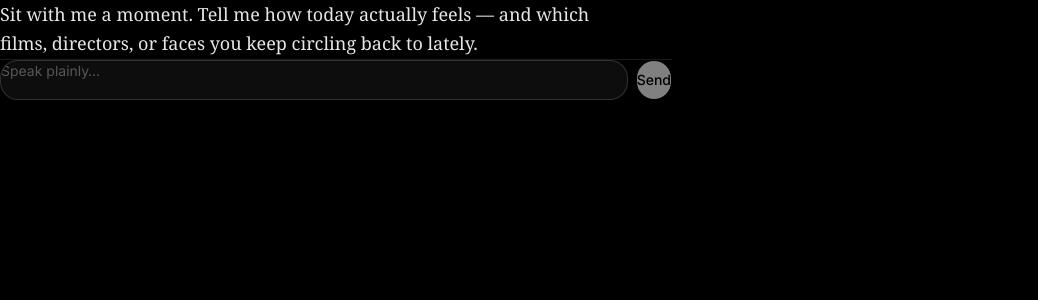
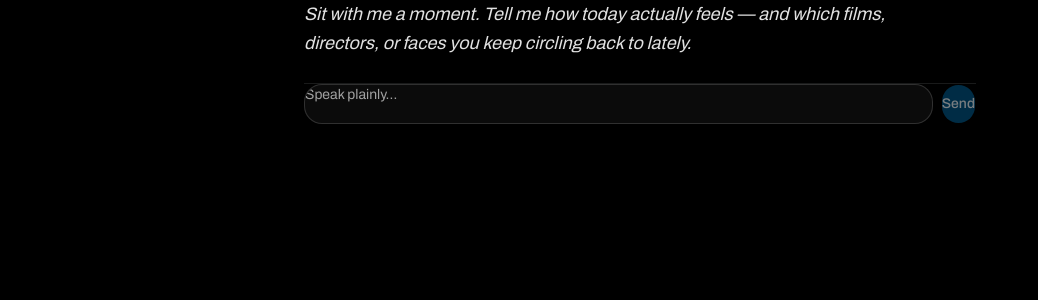
Before and after one commit to mite404/a24-puzzle, a Next.js app: page / in a window 1280 px wide. Shown: the top 300 px of the page, without its empty margins (0-1038 px from the left). Built offline with nearby package versions, Linux system fonts and the light colour scheme.

Commit message:
adjusting styling to match original intent

```diff
--- a/src/app/globals.css
+++ b/src/app/globals.css
@@ -42,6 +42,8 @@ a {
 @theme inline {
   --font-heading: var(--font-sans);
   --font-sans: var(--font-sans);
+  /* Oracle “voice” uses the same grotesque as the site, not system serif. */
+  --font-serif: var(--font-sans);
   --color-sidebar-ring: var(--sidebar-ring);
   --color-sidebar-border: var(--sidebar-border);
   --color-sidebar-accent-foreground: var(--sidebar-accent-foreground);
@@ -83,8 +85,6 @@ a {
 }
 
 :root {
-  --background: oklch(1 0 0);
-  --foreground: oklch(0.145 0 0);
   --card: oklch(1 0 0);
   --card-foreground: oklch(0.145 0 0);
   --popover: oklch(1 0 0);
@@ -115,10 +115,13 @@ a {
   --sidebar-accent-foreground: oklch(0.205 0 0);
   --sidebar-border: oklch(0.922 0 0);
   --sidebar-ring: oklch(0.708 0 0);
+  --background: oklch(1 0 0);
+  --foreground: oklch(0.145 0 0);
 }
 
 .dark {
-  --background: oklch(0.145 0 0);
+  /* A24 canvas: true black, not elevated gray */
+  --background: oklch(0 0 0);
   --foreground: oklch(0.985 0 0);
   --card: oklch(0.205 0 0);
   --card-foreground: oklch(0.985 0 0);
--- a/src/app/layout.tsx
+++ b/src/app/layout.tsx
@@ -1,18 +1,12 @@
 import type { Metadata } from "next";
-import { Geist, Geist_Mono, Inter } from "next/font/google";
+import { Archivo } from "next/font/google";
 import "./globals.css";
 import { cn } from "@/lib/utils";
 
-const inter = Inter({subsets:['latin'],variable:'--font-sans'});
-
-const geistSans = Geist({
-  variable: "--font-geist-sans",
+const archivo = Archivo({
   subsets: ["latin"],
-});
-
-const geistMono = Geist_Mono({
-  variable: "--font-geist-mono",
-  subsets: ["latin"],
+  variable: "--font-sans",
+  display: "swap",
 });
 
 export const metadata: Metadata = {
@@ -27,8 +21,12 @@ export default function RootLayout({
   children: React.ReactNode;
 }>) {
   return (
-    <html lang="en" className={cn(geistSans.variable, geistMono.variable, "font-sans", inter.variable)}>
-      <body>{children}</body>
+    <html
+      lang="en"
+      className={cn(archivo.variable, "dark font-sans")}
+      suppressHydrationWarning
+    >
+      <body className="min-h-dvh antialiased">{children}</body>
     </html>
   );
 }
--- /dev/null
+++ b/src/components/app-shell.tsx
@@ -0,0 +1,43 @@
+import { cn } from "@/lib/utils";
+
+interface AppShellProps {
+  children: React.ReactNode;
+  className?: string;
+  /** Center content vertically (intake chat). Games use default top-aligned flow. */
+  centered?: boolean;
+  /** Narrow column for conversation; games can pass a wider max width. */
+  maxWidth?: "chat" | "game" | "full";
+}
+
+const maxWidthClass = {
+  chat: "max-w-2xl",
+  game: "max-w-5xl",
+  full: "max-w-6xl",
+} as const;
+
+export function AppShell({
+  children,
+  className,
+  centered = false,
+  maxWidth = "chat",
+}: AppShellProps) {
+  return (
+    <div
+      className={cn(
+        "flex w-full flex-1 flex-col px-4 py-6 sm:px-6 sm:py-8",
+        centered && "items-center justify-center",
+        className,
+      )}
+    >
+      <div
+        className={cn(
+          "flex w-full flex-1 flex-col",
+          maxWidthClass[maxWidth],
+          centered && "h-[min(720px,90dvh)]",
+        )}
+      >
+        {children}
+      </div>
+    </div>
+  );
+}
--- a/src/components/end-screen.tsx
+++ b/src/components/end-screen.tsx
@@ -15,28 +15,24 @@ export function EndScreen({ scores, onRestart }: EndScreenProps) {
   const correct = scores.location + scores.crossword;
 
   return (
-    <div className="mx-auto flex h-full w-full max-w-xl flex-col items-center justify-center px-4 py-16 text-center">
-      <p className="font-mono text-xs uppercase tracking-[0.4em] text-white/40">
+    <div className="flex h-full w-full flex-col items-center justify-center text-center">
+      <p className="font-mono text-xs uppercase tracking-[0.4em] text-muted-foreground">
         Your tier
       </p>
-      <h1 className="mt-4 font-serif text-5xl font-medium text-white">
+      <h1 className="mt-4 text-5xl font-medium text-foreground">
         {tier.title}
       </h1>
-      <p className="mt-5 max-w-md font-serif text-lg italic leading-relaxed text-white/70">
+      <p className="mt-5 max-w-md text-lg italic leading-relaxed text-muted-foreground">
         {tier.blurb}
       </p>
 
-      <div className="mt-10 flex gap-8 font-mono text-xs uppercase tracking-widest text-white/50">
+      <div className="mt-10 flex gap-8 font-mono text-xs uppercase tracking-widest text-muted-foreground">
         <Stat label="Locations" value={`${scores.location}/${scores.locationTotal}`} />
         <Stat label="Crossword" value={`${scores.crossword}/${scores.crosswordTotal}`} />
         <Stat label="Overall" value={`${correct}/${total}`} />
       </div>
 
-      <Button
-        onClick={onRestart}
-        variant="outline"
-        className="mt-12 rounded-2xl border-white/20 bg-transparent px-6 text-white hover:bg-white/10 hover:text-white"
-      >
+      <Button onClick={onRestart} variant="outline" className="mt-12 px-6">
         Consult the oracle again
       </Button>
     </div>
@@ -46,8 +42,8 @@ export function EndScreen({ scores, onRestart }: EndScreenProps) {
 function Stat({ label, value }: { label: string; value: string }) {
   return (
     <div className="flex flex-col gap-1">
-      <span className="text-white/30">{label}</span>
-      <span className="text-base text-white/80">{value}</span>
+      <span className="text-muted-foreground/70">{label}</span>
+      <span className="text-base text-foreground/80">{value}</span>
     </div>
   );
 }
--- a/src/components/experience.tsx
+++ b/src/components/experience.tsx
@@ -13,6 +13,7 @@ import type {
   Phase,
   Scores,
 } from "@/lib/types";
+import { AppShell } from "@/components/app-shell";
 import { OracleChat } from "@/components/intake/oracle-chat";
 import { LocationQuiz } from "@/components/games/location-quiz";
 import { Crossword } from "@/components/games/crossword";
@@ -63,20 +64,32 @@ export function Experience() {
   }, []);
 
   return (
-    <main className="dark relative flex min-h-dvh flex-col bg-black text-white">
-      {phase === "intake" && <OracleChat onFinalize={handleFinalize} />}
+    <main className="relative flex min-h-dvh flex-col bg-background text-foreground">
+      {phase === "intake" && (
+        <AppShell centered maxWidth="chat">
+          <OracleChat onFinalize={handleFinalize} />
+        </AppShell>
+      )}
 
       {phase === "generating" && <Generating />}
 
       {phase === "locationQuiz" && payload && (
-        <LocationQuiz questions={payload.locations} onComplete={finishLocations} />
+        <AppShell maxWidth="game">
+          <LocationQuiz questions={payload.locations} onComplete={finishLocations} />
+        </AppShell>
       )}
 
       {phase === "crossword" && payload?.crossword && (
-        <Crossword layout={payload.crossword} onComplete={finishCrossword} />
+        <AppShell maxWidth="game">
+          <Crossword layout={payload.crossword} onComplete={finishCrossword} />
+        </AppShell>
       )}
 
-      {phase === "end" && <EndScreen scores={scores} onRestart={restart} />}
+      {phase === "end" && (
+        <AppShell centered maxWidth="chat">
+          <EndScreen scores={scores} onRestart={restart} />
+        </AppShell>
+      )}
     </main>
   );
 }
@@ -84,10 +97,10 @@ export function Experience() {
 function Generating() {
   return (
     <div className="flex min-h-dvh flex-col items-center justify-center gap-4">
-      <p className="font-serif text-2xl italic text-white/80">
+      <p className="font-sans text-2xl italic text-foreground/80">
         I think I see you now.
       </p>
-      <p className="font-mono text-xs uppercase tracking-[0.3em] text-white/40">
+      <p className="font-mono text-xs uppercase tracking-[0.3em] text-muted-foreground">
         composing your experience
       </p>
     </div>
--- a/src/components/intake/oracle-chat.tsx
+++ b/src/components/intake/oracle-chat.tsx
@@ -55,8 +55,8 @@ export function OracleChat({ onFinalize }: OracleChatProps) {
   }
 
   return (
-    <div className="mx-auto flex h-full w-full max-w-2xl flex-col">
-      <div className="flex-1 space-y-6 overflow-y-auto px-4 py-8">
+    <div className="flex h-full w-full flex-col">
+      <div className="flex flex-1 flex-col gap-6 overflow-y-auto py-2">
         {/* Oracle's hardcoded opening so the screen is never empty. */}
         <OracleLine>{OPENING_LINE}</OracleLine>
 
@@ -90,9 +90,9 @@ export function OracleChat({ onFinalize }: OracleChatProps) {
         ))}
 
         {status === "submitted" && (
-          <div className="flex items-center gap-2 text-white/40">
+          <div className="flex items-center gap-2 text-muted-foreground">
             <Spinner className="size-3" />
-            <span className="font-serif text-sm italic">the oracle considers…</span>
+            <span className="text-sm italic">the oracle considers…</span>
           </div>
         )}
         <div ref={bottomRef} />
@@ -100,7 +100,7 @@ export function OracleChat({ onFinalize }: OracleChatProps) {
 
       <form
         onSubmit={handleSubmit}
-        className="flex items-end gap-2 border-t border-white/10 px-4 py-4"
+        className="flex items-end gap-2 border-t border-border pt-4"
       >
         <textarea
           value={text}
@@ -110,13 +110,9 @@ export function OracleChat({ onFinalize }: OracleChatProps) {
           }}
           rows={1}
           placeholder="Speak plainly…"
-          className="max-h-40 min-h-10 flex-1 resize-none rounded-2xl border border-white/15 bg-white/5 px-4 py-2.5 text-sm text-white placeholder:text-white/30 focus:border-white/30 focus:outline-none"
+          className="max-h-40 min-h-10 flex-1 resize-none rounded-2xl border border-input bg-muted/30 px-4 py-2.5 text-sm text-foreground placeholder:text-muted-foreground focus:border-ring focus:outline-none focus:ring-3 focus:ring-ring/30"
         />
-        <Button
-          type="submit"
-          disabled={busy || !text.trim()}
-          className="h-10 rounded-2xl bg-white px-5 text-black hover:bg-white/80"
-        >
+        <Button type="submit" disabled={busy || !text.trim()} className="h-10 px-5">
           Send
         </Button>
       </form>
@@ -127,7 +123,7 @@ export function OracleChat({ onFinalize }: OracleChatProps) {
 function OracleLine({ children }: { children: React.ReactNode }) {
   return (
     <div className="max-w-[90%]">
-      <p className="font-serif text-lg leading-relaxed text-white/90">
+      <p className="text-lg italic leading-relaxed text-foreground/90">
         {children}
       </p>
     </div>
@@ -136,8 +132,8 @@ function OracleLine({ children }: { children: React.ReactNode }) {
 
 function UserLine({ children }: { children: React.ReactNode }) {
   return (
-    <div className="ml-auto max-w-[80%] rounded-2xl bg-white/10 px-4 py-2.5">
-      <p className="text-sm text-white/80">{children}</p>
+    <div className="ml-auto max-w-[80%] rounded-2xl bg-muted px-4 py-2.5">
+      <p className="text-sm text-foreground/90">{children}</p>
     </div>
   );
 }
--- a/src/components/intake/palette-card.tsx
+++ b/src/components/intake/palette-card.tsx
@@ -15,7 +15,7 @@ export function PaletteCard({ filmId, promptText }: PaletteCardProps) {
   if (!palette) return null;
 
   return (
-    <div className="my-2 overflow-hidden rounded-2xl ring-1 ring-white/10">
+    <div className="my-2 overflow-hidden rounded-2xl ring-1 ring-border">
       <div className="flex h-28 w-full">
         {palette.swatches.map((swatch) => (
           <div
@@ -30,7 +30,7 @@ export function PaletteCard({ filmId, promptText }: PaletteCardProps) {
           </div>
         ))}
       </div>
-      <p className="bg-black/40 px-4 py-3 font-serif text-sm italic text-white/70">
+      <p className="bg-muted/50 px-4 py-3 text-sm italic text-muted-foreground">
         {promptText}
       </p>
     </div>
```
Also changed, not shown: src/components/games/crossword.tsx (+10 -14 lines), src/components/games/location-quiz.tsx (+12 -15 lines), components.json, 1 other file (tests, documents, lock files or other folders).
